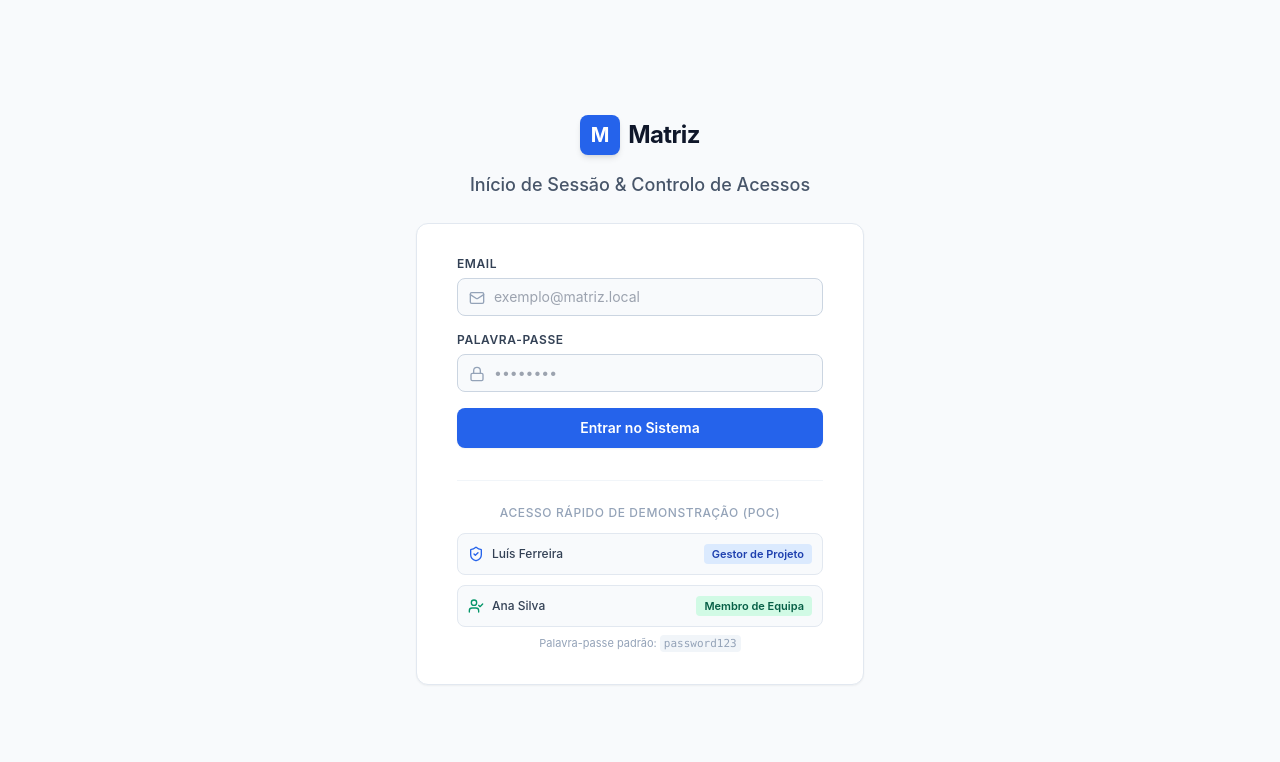
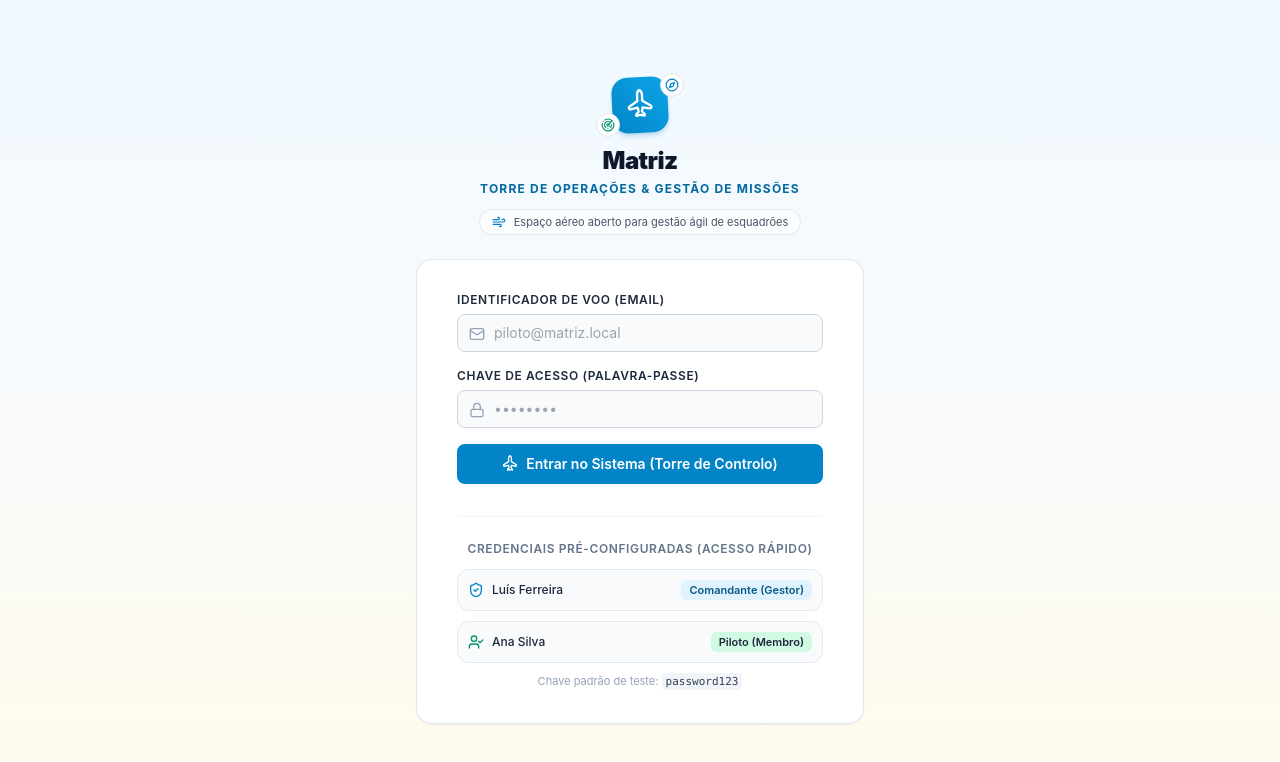
Before and after one commit to luisAfonsoM/matriz-ai-course, a Next.js app: page /login in a window 1280 px wide. Shown: the top 762 px of the page. Built offline with nearby package versions, Linux system fonts and the light colour scheme.

Commit message:
feat(login): aviation cockpit hero, plane icon brand and semantic aero tokens

```diff
--- a/src/app/login/page.tsx
+++ b/src/app/login/page.tsx
@@ -2,7 +2,17 @@
 
 import { useState, useEffect, Suspense } from "react";
 import { useRouter, useSearchParams } from "next/navigation";
-import { Lock, Mail, AlertCircle, ShieldCheck, UserCheck } from "lucide-react";
+import {
+  Lock,
+  Mail,
+  AlertCircle,
+  ShieldCheck,
+  UserCheck,
+  Plane,
+  Compass,
+  Radar,
+  Wind,
+} from "lucide-react";
 
 function LoginForm() {
   const router = useRouter();
@@ -14,7 +24,7 @@ function LoginForm() {
 
   useEffect(() => {
     if (searchParams.get("expired") === "true") {
-      setError("A sua sessão expirou ou deixou de ser válida. Por favor autentique-se novamente.");
+      setError("A sua autorização de voo expirou. Por favor efetue novo check-in na torre.");
     }
   }, [searchParams]);
 
@@ -36,7 +46,7 @@ function LoginForm() {
       const data = await res.json();
 
       if (!res.ok) {
-        setError(data.message || "Falha na autenticação. Verifique os seus dados.");
+        setError(data.message || "Falha na autenticação. Verifique os dados de acesso.");
         setLoading(false);
         return;
       }
@@ -44,51 +54,51 @@ function LoginForm() {
       router.push("/");
       router.refresh();
     } catch {
-      setError("Não foi possível estabelecer ligação ao servidor. Tente novamente.");
+      setError("Sem sinal de radar com o servidor central. Tente novamente.");
       setLoading(false);
     }
   }
 
   return (
-    <div className="bg-white py-8 px-6 shadow-sm border border-slate-200 rounded-xl sm:px-10">
+    <div className="bg-white py-8 px-6 shadow-sm border border-navy-200 rounded-2xl sm:px-10">
       {error && (
-        <div className="mb-5 p-3.5 bg-rose-50 border border-rose-200 rounded-lg flex items-start gap-2.5 text-rose-700 text-sm">
-          <AlertCircle className="w-5 h-5 flex-shrink-0 text-rose-600 mt-0.5" />
+        <div className="mb-5 p-3.5 bg-storm-50 border border-storm-200 rounded-xl flex items-start gap-2.5 text-storm-700 text-sm">
+          <AlertCircle className="w-5 h-5 flex-shrink-0 text-storm-600 mt-0.5" />
           <span>{error}</span>
         </div>
       )}
 
       <form onSubmit={handleLogin} className="space-y-4">
         <div>
-          <label className="block text-xs font-semibold text-slate-700 uppercase tracking-wider mb-1.5">
-            Email
+          <label className="block text-xs font-semibold text-navy-800 uppercase tracking-wider mb-1.5">
+            Identificador de Voo (Email)
           </label>
           <div className="relative">
-            <Mail className="w-4 h-4 text-slate-400 absolute left-3 top-3" />
+            <Mail className="w-4 h-4 text-navy-400 absolute left-3 top-3" />
             <input
               type="email"
               required
               value={email}
               onChange={(e) => setEmail(e.target.value)}
-              placeholder="exemplo@matriz.local"
-              className="w-full pl-9 pr-3 py-2 text-sm bg-slate-50 border border-slate-300 rounded-lg focus:outline-none focus:ring-2 focus:ring-blue-500 focus:bg-white"
+              placeholder="piloto@matriz.local"
+              className="w-full pl-9 pr-3 py-2 text-sm bg-navy-50 border border-navy-300 rounded-lg focus:outline-none focus:ring-2 focus:ring-aero-500 focus:bg-white text-navy-900 transition"
             />
           </div>
         </div>
 
         <div>
-          <label className="block text-xs font-semibold text-slate-700 uppercase tracking-wider mb-1.5">
-            Palavra-passe
+          <label className="block text-xs font-semibold text-navy-800 uppercase tracking-wider mb-1.5">
+            Chave de Acesso (Palavra-passe)
           </label>
           <div className="relative">
-            <Lock className="w-4 h-4 text-slate-400 absolute left-3 top-3" />
+            <Lock className="w-4 h-4 text-navy-400 absolute left-3 top-3" />
             <input
               type="password"
               required
               value={password}
               onChange={(e) => setPassword(e.target.value)}
               placeholder="••••••••"
-              className="w-full pl-9 pr-3 py-2 text-sm bg-slate-50 border border-slate-300 rounded-lg focus:outline-none focus:ring-2 focus:ring-blue-500 focus:bg-white"
+              className="w-full pl-9 pr-3 py-2 text-sm bg-navy-50 border border-navy-300 rounded-lg focus:outline-none focus:ring-2 focus:ring-aero-500 focus:bg-white text-navy-900 transition"
             />
           </div>
         </div>
@@ -96,48 +106,49 @@ function LoginForm() {
         <button
           type="submit"
           disabled={loading}
-          className="w-full mt-2 py-2.5 px-4 text-sm font-semibold text-white bg-blue-600 hover:bg-blue-700 rounded-lg shadow-sm transition disabled:opacity-50"
+          className="w-full mt-2 py-2.5 px-4 text-sm font-semibold text-white bg-aero-600 hover:bg-aero-700 rounded-lg shadow-xs transition duration-150 hover:-translate-y-0.5 active:translate-y-0 disabled:opacity-50 motion-reduce:transform-none flex items-center justify-center gap-2"
         >
-          {loading ? "A autenticar..." : "Entrar no Sistema"}
+          <Plane className="w-4 h-4 transform -rotate-45" />
+          <span>{loading ? "A comunicar com a torre..." : "Entrar no Sistema (Torre de Controlo)"}</span>
         </button>
       </form>
 
       {/* Atalhos Rápidos para Demonstração de Perfis */}
-      <div className="mt-8 pt-6 border-t border-slate-100">
-        <p className="text-xs font-medium text-slate-400 uppercase tracking-wider mb-3 text-center">
-          Acesso Rápido de Demonstração (PoC)
+      <div className="mt-8 pt-6 border-t border-navy-100">
+        <p className="text-xs font-semibold text-navy-500 uppercase tracking-wider mb-3 text-center">
+          Credenciais Pré-configuradas (Acesso Rápido)
         </p>
         <div className="grid grid-cols-1 gap-2.5">
           <button
             type="button"
             onClick={() => handleLogin(undefined, "luis.ferreira@matriz.local", "password123")}
-            className="w-full flex items-center justify-between p-2.5 text-xs font-medium text-slate-700 bg-slate-50 hover:bg-blue-50 hover:text-blue-700 border border-slate-200 rounded-lg transition"
+            className="w-full flex items-center justify-between p-2.5 text-xs font-medium text-navy-800 bg-navy-50 hover:bg-aero-50 hover:text-aero-700 border border-navy-200 rounded-xl transition"
           >
             <span className="flex items-center gap-2">
-              <ShieldCheck className="w-4 h-4 text-blue-600" />
+              <ShieldCheck className="w-4 h-4 text-aero-600" />
               Luís Ferreira
             </span>
-            <span className="text-[11px] bg-blue-100 text-blue-800 px-2 py-0.5 rounded font-semibold">
-              Gestor de Projeto
+            <span className="text-[11px] bg-aero-100 text-aero-800 px-2 py-0.5 rounded-md font-semibold">
+              Comandante (Gestor)
             </span>
           </button>
 
           <button
             type="button"
             onClick={() => handleLogin(undefined, "ana.silva@matriz.local", "password123")}
-            className="w-full flex items-center justify-between p-2.5 text-xs font-medium text-slate-700 bg-slate-50 hover:bg-emerald-50 hover:text-emerald-700 border border-slate-200 rounded-lg transition"
+            className="w-full flex items-center justify-between p-2.5 text-xs font-medium text-navy-800 bg-navy-50 hover:bg-hud-50 hover:text-hud-700 border border-navy-200 rounded-xl transition"
           >
             <span className="flex items-center gap-2">
-              <UserCheck className="w-4 h-4 text-emerald-600" />
+              <UserCheck className="w-4 h-4 text-hud-600" />
               Ana Silva
             </span>
-            <span className="text-[11px] bg-emerald-100 text-emerald-800 px-2 py-0.5 rounded font-semibold">
-              Membro de Equipa
+            <span className="text-[11px] bg-hud-100 text-hud-800 px-2 py-0.5 rounded-md font-semibold">
+              Piloto (Membro)
             </span>
           </button>
         </div>
-        <p className="mt-2 text-center text-[11px] text-slate-400">
-          Palavra-passe padrão: <code className="bg-slate-100 px-1 py-0.5 rounded font-mono">password123</code>
+        <p className="mt-2.5 text-center text-[11px] text-navy-400">
+          Chave padrão de teste: <code className="bg-navy-100 px-1 py-0.5 rounded font-mono text-navy-700">password123</code>
         </p>
       </div>
     </div>
@@ -146,21 +157,40 @@ function LoginForm() {
 
 export default function LoginPage() {
   return (
-    <div className="min-h-screen bg-slate-50 flex flex-col justify-center py-12 sm:px-6 lg:px-8">
+    <div className="min-h-screen bg-gradient-to-b from-aero-50 via-navy-50 to-runway-50 flex flex-col justify-center py-12 sm:px-6 lg:px-8">
       <div className="sm:mx-auto sm:w-full sm:max-w-md">
-        <div className="flex justify-center items-center gap-2">
-          <div className="w-10 h-10 rounded-lg bg-blue-600 flex items-center justify-center text-white font-bold text-xl shadow-md">
-            M
+        {/* Painel Hero com Ilustração de Aviação */}
+        <div className="flex flex-col items-center">
+          <div className="relative flex items-center justify-center mb-3">
+            <div className="w-14 h-14 rounded-2xl bg-gradient-to-tr from-aero-600 to-aero-500 flex items-center justify-center text-white shadow-md shadow-aero-600/20 transform -rotate-3 transition hover:rotate-0">
+              <Plane className="w-7 h-7 transform -rotate-45" />
+            </div>
+            {/* Ícones de Cockpit em Órbita */}
+            <div className="absolute -top-1 -right-4 p-1 rounded-full bg-white shadow-xs border border-navy-200 text-aero-600">
+              <Compass className="w-3.5 h-3.5" />
+            </div>
+            <div className="absolute -bottom-1 -left-4 p-1 rounded-full bg-white shadow-xs border border-navy-200 text-hud-600">
+              <Radar className="w-3.5 h-3.5" />
+            </div>
           </div>
-          <h1 className="text-2xl font-bold tracking-tight text-slate-900">Matriz</h1>
+
+          <h1 className="text-2xl font-black tracking-tight text-navy-900">
+            Matriz
+          </h1>
+          <p className="mt-1 text-xs uppercase font-bold tracking-widest text-aero-700">
+            Torre de Operações & Gestão de Missões
+          </p>
+
+          {/* Faixa / Pista de Sinalização */}
+          <div className="mt-3 flex items-center gap-2 px-3 py-1 bg-white/70 border border-navy-200 rounded-full text-[11px] text-navy-600 shadow-2xs">
+            <Wind className="w-3.5 h-3.5 text-aero-600" />
+            <span>Espaço aéreo aberto para gestão ágil de esquadrões</span>
+          </div>
         </div>
-        <h2 className="mt-4 text-center text-lg font-medium text-slate-600">
-          Início de Sessão & Controlo de Acessos
-        </h2>
       </div>
 
       <div className="mt-6 sm:mx-auto sm:w-full sm:max-w-md">
-        <Suspense fallback={<div className="p-8 text-center text-slate-400">A carregar formulário...</div>}>
+        <Suspense fallback={<div className="p-8 text-center text-navy-400">A sincronizar com a torre...</div>}>
           <LoginForm />
         </Suspense>
       </div>
```
